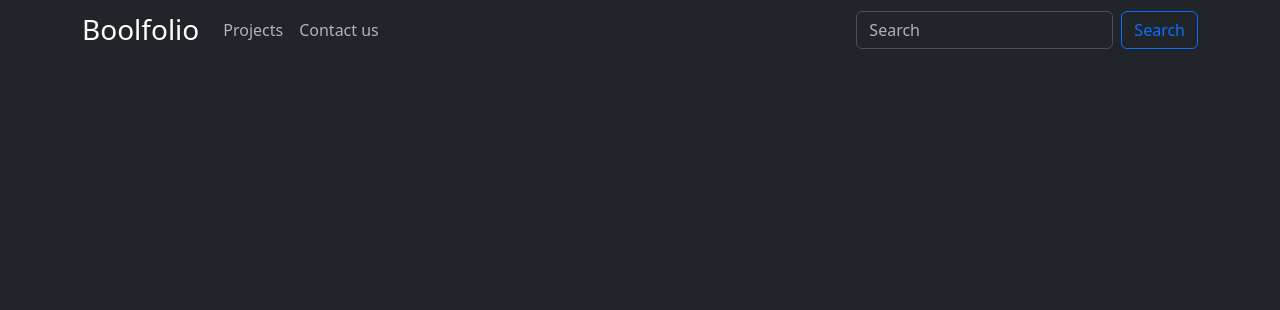
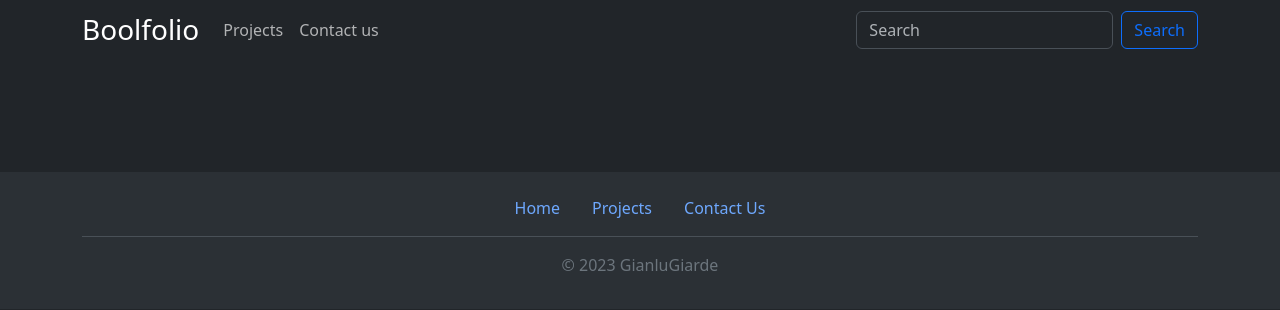
Before and after one commit to GianlucaGiardella/vite-boolfolio, a Vue app: page /projects/1 in a window 1280 px wide. Shown: the top 310 px of the page. Built offline with nearby package versions, Linux system fonts and the light colour scheme; no server answers.

Commit message:
add footer

```diff
--- a/src/App.vue
+++ b/src/App.vue
@@ -1,9 +1,11 @@
 <script>
 import AppHeader from "./components/AppHeader.vue";
+import AppFooter from "./components/AppFooter.vue";
 
 export default {
   components: {
     AppHeader,
+    AppFooter,
   },
 };
 </script>
@@ -11,9 +13,11 @@ export default {
 <template>
   <AppHeader />
 
-  <div class="container">
+  <div class="container py-5">
     <router-view></router-view>
   </div>
+
+  <AppFooter />
 </template>
 
 <style lang="scss">
--- /dev/null
+++ b/src/components/AppFooter.vue
@@ -0,0 +1,31 @@
+<script>
+export default {
+    data() {
+        return {
+        };
+    },
+};
+</script>
+
+<template>
+    <footer class="bg-body-tertiary">
+        <div class="container">
+            <div class="my-3 py-3">
+                <ul class="nav justify-content-center border-bottom pb-2 mb-3">
+                    <li class="nav-item">
+                        <router-link :to="{ name: 'home' }" class="nav-link">Home</router-link>
+                    </li>
+                    <li class="nav-item">
+                        <router-link :to="{ name: 'projects.index' }" class="nav-link">Projects</router-link>
+                    </li>
+                    <li class="nav-item">
+                        <router-link :to="{ name: 'contact' }" class="nav-link">Contact Us</router-link>
+                    </li>
+                </ul>
+                <p class="text-secondary text-center">© 2023 GianluGiarde</p>
+            </div>
+        </div>
+    </footer>
+</template>
+
+<style lang="scss" scoped></style>
```
